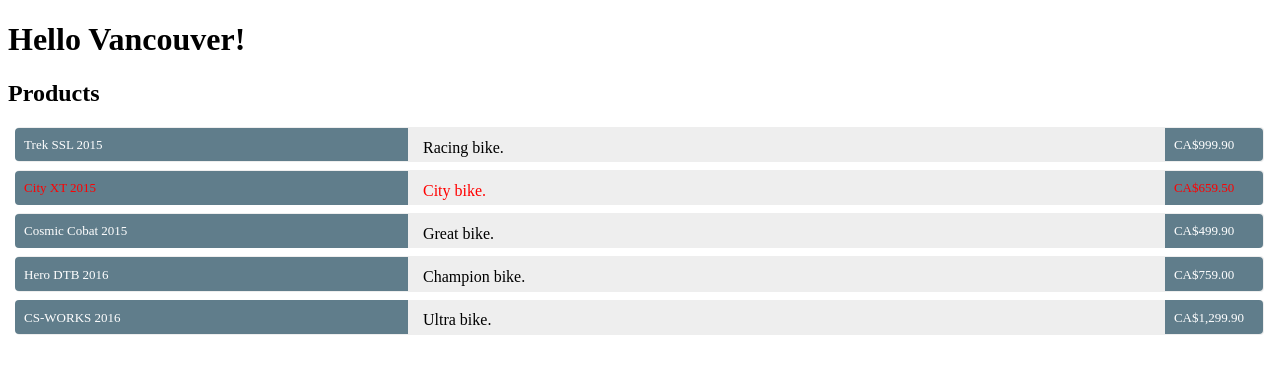
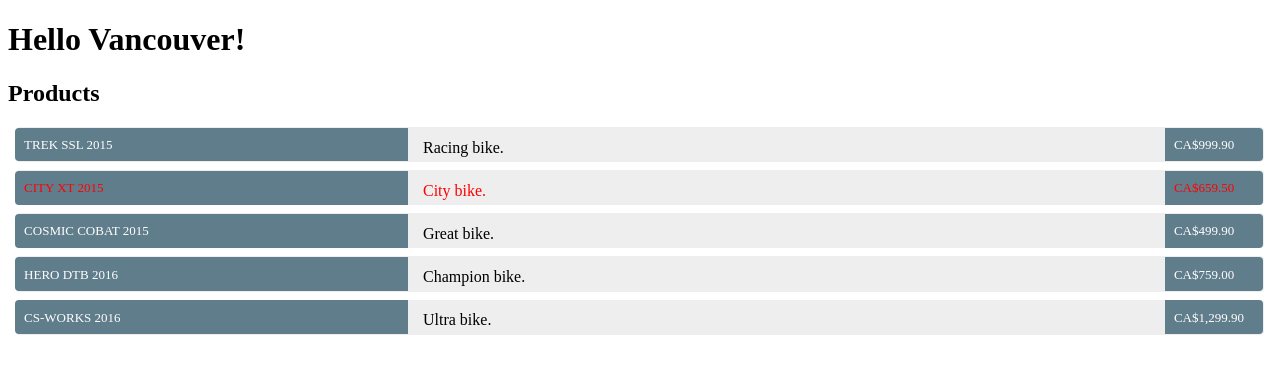
Before and after one commit to danj-ca/angular-academy-store, an Angular app: page / in a window 1280 px wide. Shown: the top 374 px of the page. Built offline with nearby package versions, Linux system fonts and the light colour scheme.

Commit message:
Apply conditional style to selected product

```diff
--- a/src/app/products/product-detail.component.html
+++ b/src/app/products/product-detail.component.html
@@ -1,4 +1,4 @@
-<h3>{{ product.name }}</h3>
+<h3>{{ product.name | uppercase }}</h3>
 <p>{{ product.description }}</p>
 <p>{{ product.price | currency:'CAD':true:'.2' }}</p>
 <p>Last Modified: {{ product.modifiedDate | date:mediumDate }}</p>
--- a/src/app/products/product-list.component.html
+++ b/src/app/products/product-list.component.html
@@ -6,8 +6,9 @@
     -->
     <li *ngFor="let product of products"
         [class.discontinued]="product.discontinued"
+        [class.selected]="product === selectedProduct"
         (click)="onSelect(product)">
-        <span class="name">{{ product.name }}</span>
+        <span class="name">{{ product.name | uppercase }}</span>
         {{ product.description }}
         <span class="price">{{ product.price | currency:'CAD':true:'.2' }}</span>
     </li>
```
Also changed, not shown: src/app/products/product-list.component.ts (line endings or trailing spaces).
